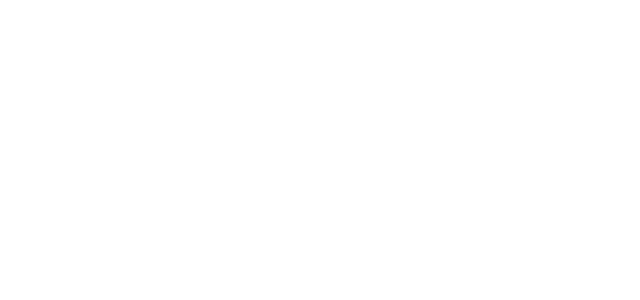
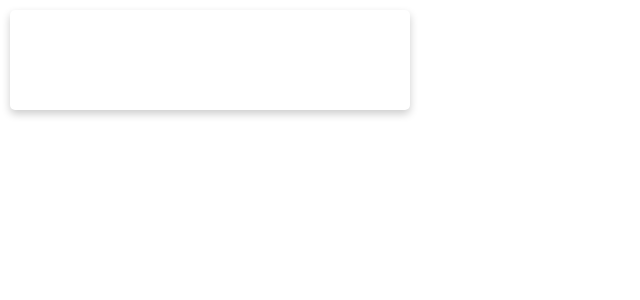
Before and after one commit to harslash/EthicAI, a Vue app in the folder project/ethicai-spa/: page /quiz-ui in a window 1280 px wide. Before the commit this address had no page. Shown: the top 300 px of the page, without its empty margins (0-640 px from the left). Built offline with nearby package versions, Linux system fonts and the light colour scheme.

Commit message:
quiz component complete

```diff
--- /dev/null
+++ b/project/ethicai-spa/src/components/reusable/quiz-ui.vue
@@ -0,0 +1,83 @@
+<template>
+  <div class="quiz-ui-card">
+    <!-- Icon in the upper left corner -->
+    <i class="fas fa-smile" style="color: #6d0cff; font-size: 1.5em;"></i>
+
+    <!-- Text input via props -->
+    <div class="content">
+      {{ cardText }}
+    </div>
+
+    <!-- Icon and circle in the bottom right corner -->
+    <div class="icon-container">
+      <span class="icon-stack">
+        <i class="fas fa-circle fa-stack-2x" style="color: #6d0cff; font-size: 1.5em;"></i>
+        <i class="fas fa-paper-plane fa-stack-1x" style="color: #ffffff; font-size: 0.75em;"></i>
+      </span>
+    </div>
+  </div>
+</template>
+
+<script lang="ts">
+import { defineComponent, PropType } from 'vue';
+
+export default defineComponent({
+  name: 'QuizUICard',
+  props: {
+    cardText: String, // Prop for the card text
+  },
+});
+</script>
+
+<style scoped>
+.quiz-ui-card {
+  width: 400px;
+  height: 100px;
+  background-color: #fff;
+  box-shadow: 0 4px 8px 0 rgba(0, 0, 0, 0.2);
+  border-radius: 5px;
+  overflow: hidden;
+  position: relative;
+  display: flex;
+  flex-direction: row;
+  justify-content: space-between;
+  padding: 10px;
+  margin: 10px;
+}
+
+.content {
+  flex: 1;
+}
+
+.icon-container {
+  display: flex;
+  justify-content: flex-end;
+  align-items: flex-end;
+  gap: 10px;
+}
+
+.icon-stack {
+  position: relative;
+  display: inline-block;
+  width: 1.5em; /* Adjusted width to match the smiley icon size */
+  height: 1.5em; /* Adjusted height to match the smiley icon size */
+  line-height: 1.5em; /* Adjusted line-height to match the smiley icon size */
+  vertical-align: middle;
+}
+
+.icon-stack-1x,
+.icon-stack-2x {
+  position: absolute;
+  left: 0;
+  width: 100%;
+  text-align: center;
+}
+
+.icon-stack-1x {
+  line-height: inherit;
+}
+
+.icon-stack-2x {
+  font-size: 1.5em;
+}
+</style>
--- a/project/ethicai-spa/src/router/index.ts
+++ b/project/ethicai-spa/src/router/index.ts
@@ -39,11 +39,6 @@ const routes: Array<RouteRecordRaw> = [
     component: () => import('../views/AllModulesView.vue')
   },
   {
-    path: '/chatGPTUI',
-    name: 'chatGPTUI',
-    component: () => import('../components/reusable/chatgpt_ui.vue')
-  },
-  {
     path: '/chatbots/too-good-to-be-true',
     name: 'too-good-to-be-true',
     component: () => import('../components/pages/chatbots/chatbots-page-3.vue')
@@ -55,7 +50,11 @@ const routes: Array<RouteRecordRaw> = [
   {
     path: '/dalle/the-rise-of-dalle',
     component: () => import('../views/modules/dalle/DallePageOneView.vue'),
-  }
+  },
+  {
+    path: '/quiz-ui',
+    component: () => import('../components/reusable/quiz-ui.vue'),
+  },
 ]
 
 const router = createRouter({
```
